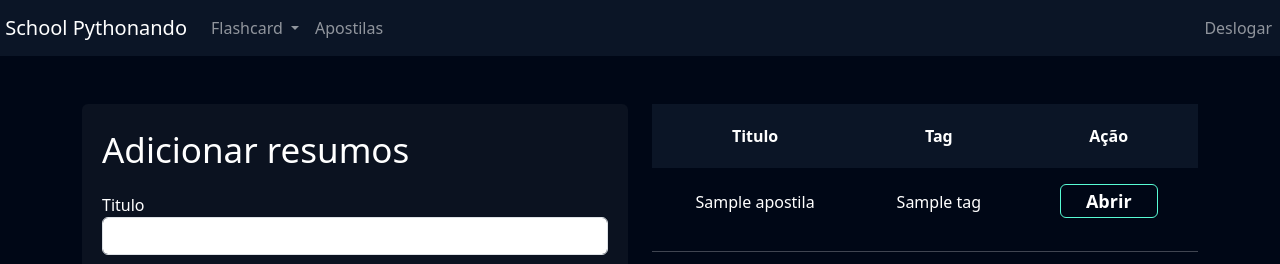
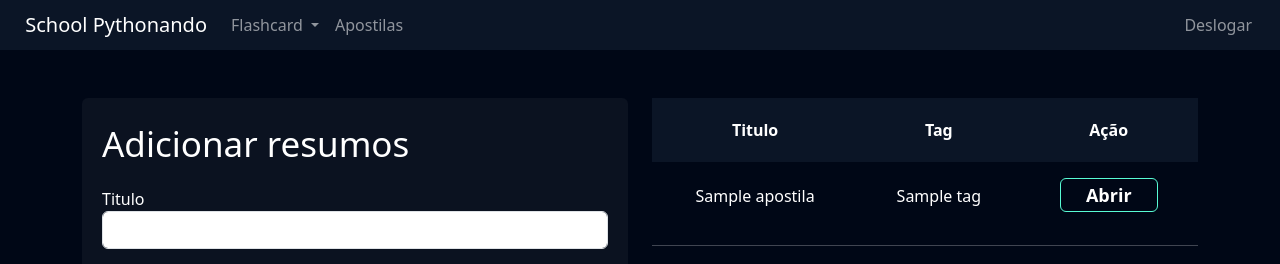
Before and after one commit to leonardolucena/psw9, a Django app: page /apostilas/listar_tags/ in a window 1280 px wide. Shown: the top 264 px of the page. Run offline with Django 5.2, Linux system fonts and the light colour scheme; a user stored in the database is signed in; tables that the repository leaves empty hold one stand-in row (values such as "Sample post").

Commit message:
ajustando o padding da nav

```diff
--- a/templates/partials/header.html
+++ b/templates/partials/header.html
@@ -1,4 +1,4 @@
-<nav style="background-color: var(--main-color)" class="navbar navbar-expand-lg navbar-dark">
+<nav style="background-color: var(--main-color);padding: 5px 20px;" class="navbar navbar-expand-lg navbar-dark">
     <a class="navbar-brand" href="{% url 'listar_desafio' %}">&nbspSchool Pythonando</a>
     <button class="navbar-toggler" type="button" data-toggle="collapse" data-target="#navbarNav" aria-controls="navbarNav" aria-expanded="false" aria-label="Toggle navigation">
       <span class="navbar-toggler-icon"></span>
@@ -25,4 +25,4 @@
           </li>
       </ul>
     </div>
-  </nav>
+</nav>
```
